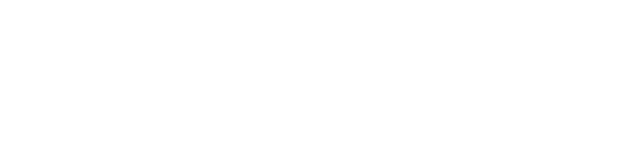
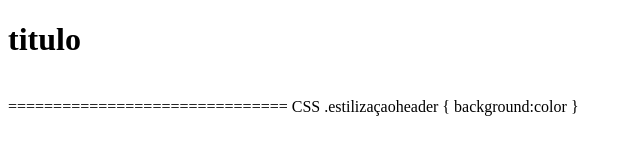
Before and after one commit to sam-nunes/nuneshanna, a plain HTML site: page index.html in a window 1280 px wide. Shown: the whole page, without its empty margins (0-640 px from the left). Drawn offline with Linux system fonts and the light colour scheme.

Commit message:
Update index.html

```diff
--- a/index.html
+++ b/index.html
@@ -7,6 +7,18 @@
     <title>Document</title>
 </head>
 <body>
+    <header class="estilizaçaoheader">
+<h1>titulo</h1>
 
+<img sfc=""class="image">
+
+    </header>
 </body>
 </html>
+
+===============================
+CSS
+.estilizaçaoheader
+{
+   background:color
+}
```
